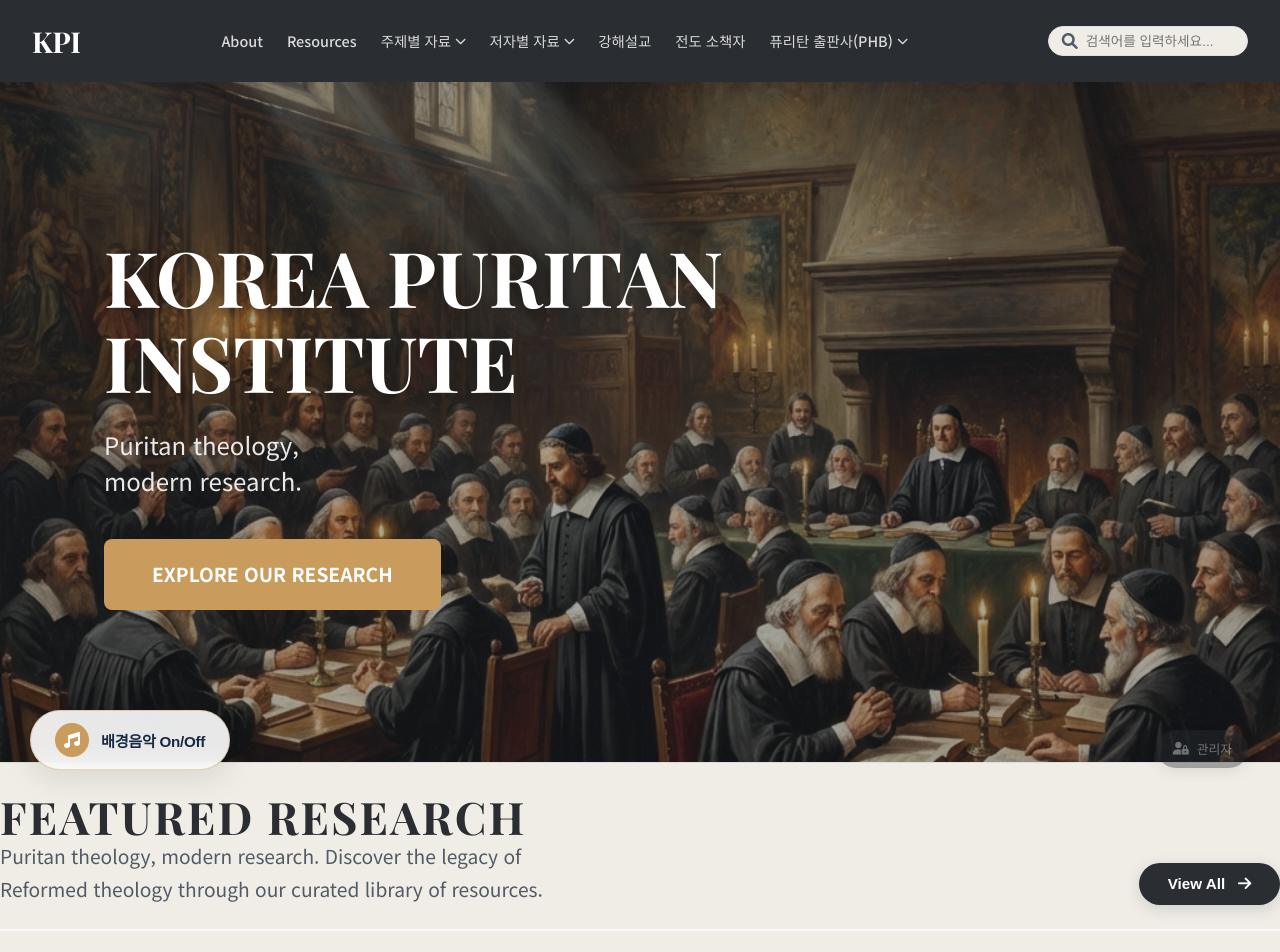
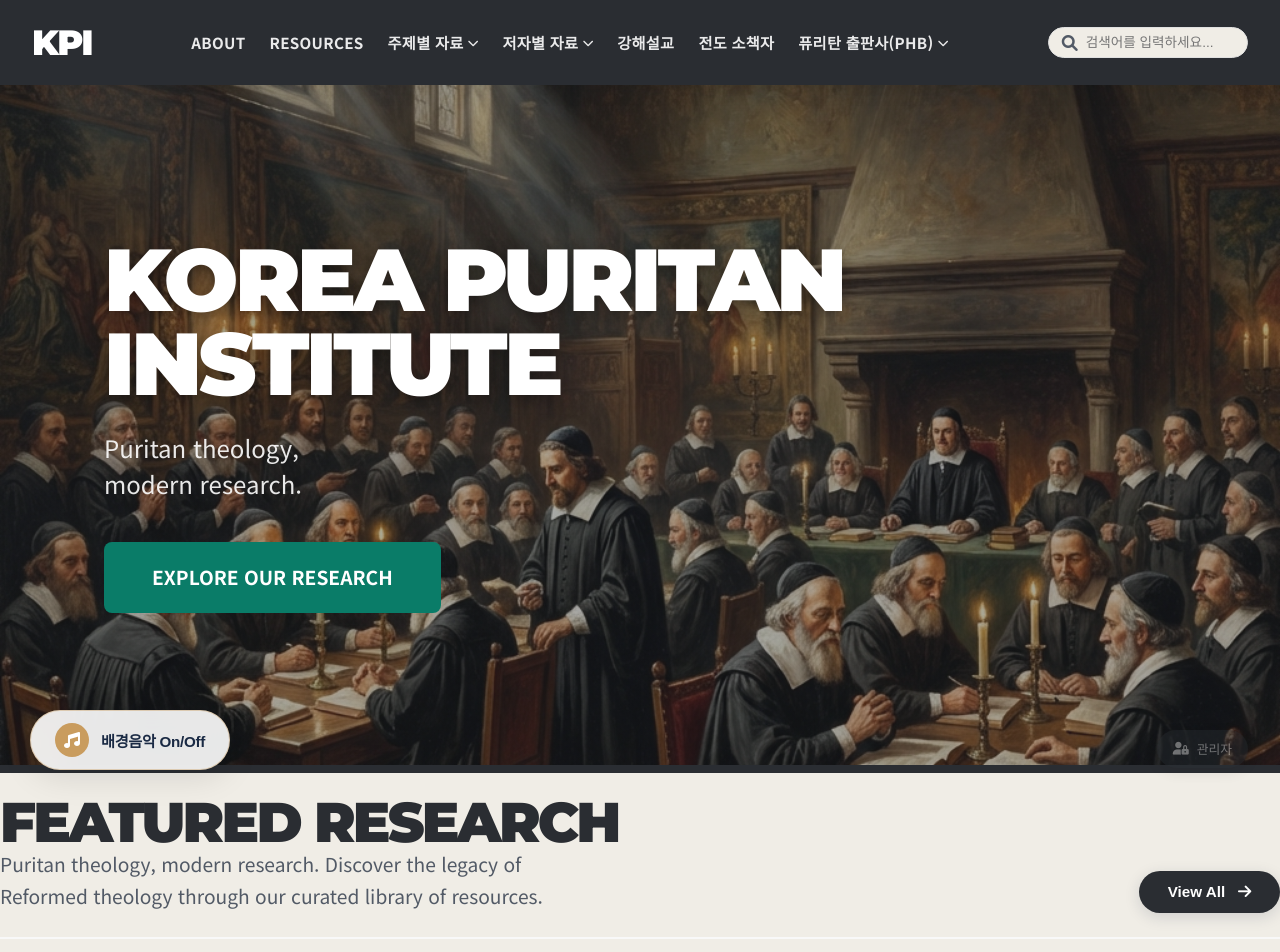
Before and after one commit to kpuritan/antigravity, a plain HTML site: page index.html in a window 1280 px wide. Shown: the top 952 px of the page. Drawn offline with nearby package versions, Linux system fonts and the light colour scheme; no server answers; a web font is replaced by a local one.

Commit message:
style: 현대적인 볼드 타이포그래피 및 딥그린 포인트 컬러 강화

```diff
--- a/style.css
+++ b/style.css
@@ -1,4 +1,4 @@
-@import url('https://fonts.googleapis.com/css2?family=Inter:wght@300;400;500;600&family=Playfair+Display:ital,wght@0,400;0,700;1,400&family=Noto+Sans+KR:wght@300;400;500;700&display=swap');
+@import url('https://fonts.googleapis.com/css2?family=Montserrat:wght@700;800;900&family=Inter:wght@300;400;500;600&family=Noto+Sans+KR:wght@300;400;500;700;900&display=swap');
 
 :root {
     --primary-color: #2a2d32;
@@ -34,8 +34,12 @@ h1,
 h2,
 h3,
 h4 {
-    font-family: 'Playfair Display', serif;
+    font-family: 'Montserrat', 'Noto Sans KR', sans-serif;
     color: var(--primary-color);
+    font-weight: 900;
+    /* Extra bold for titles */
+    text-transform: uppercase;
+    letter-spacing: -0.03em;
 }
 
 /* Header & Navigation */
@@ -57,26 +61,29 @@ header {
 }
 
 .logo {
-    font-family: 'Playfair Display', serif;
-    font-size: 1.8rem;
-    font-weight: 700;
+    font-family: 'Montserrat', sans-serif;
+    font-size: 2.2rem;
+    font-weight: 900;
     color: var(--white);
     text-decoration: none;
-    letter-spacing: -0.01em;
+    letter-spacing: -0.05em;
     flex-shrink: 0;
 }
 
 nav ul li a {
     text-decoration: none;
-    color: rgba(255, 255, 255, 0.82);
-    font-weight: 500;
-    font-size: 0.9rem;
+    color: rgba(255, 255, 255, 0.9);
+    font-weight: 700;
+    /* Bold English / Gothic feel */
+    font-size: 0.95rem;
     padding: 1rem 0;
     transition: var(--transition);
     display: flex;
     align-items: center;
     gap: 0.3rem;
     white-space: nowrap;
+    text-transform: uppercase;
+    letter-spacing: 0.02em;
 }
 
 nav ul li a:hover {
@@ -363,11 +370,12 @@ nav ul li:hover a i {
 
 .hero h1 {
     color: #ffffff;
-    font-size: 4.8rem;
+    font-size: 5.5rem;
     margin-bottom: 1.5rem;
-    line-height: 1.1;
-    font-weight: 600;
+    line-height: 0.95;
+    font-weight: 900;
     text-shadow: 0 4px 15px rgba(0, 0, 0, 0.3);
+    letter-spacing: -0.04em;
 }
 
 .hero p {
@@ -397,13 +405,12 @@ nav ul li:hover a i {
 }
 
 .cta-btn.primary {
-    background-color: #c99c5e;
-    /* Golden tan */
+    background-color: var(--secondary-color);
     color: #ffffff;
 }
 
 .cta-btn.primary:hover {
-    background-color: #b3884d;
+    background-color: var(--primary-color);
     transform: translateY(-3px);
     box-shadow: 0 5px 15px rgba(0, 0, 0, 0.3);
 }
@@ -448,20 +455,19 @@ nav ul li:hover a i {
 .section-title {
     display: grid;
     grid-template-columns: 1fr 2fr;
-    /* Double column layout like the image */
     gap: 3rem;
     margin-bottom: 5rem;
     text-align: left;
-    border-top: 1px solid #ddd;
-    padding-top: 2rem;
+    border-top: 8px solid var(--primary-color);
+    padding-top: 1.5rem;
 }
 
 .section-title h2 {
-    font-size: 2.8rem;
-    font-weight: 600;
+    font-size: 3.5rem;
+    font-weight: 900;
     text-transform: uppercase;
-    letter-spacing: 0.05em;
-    line-height: 1;
+    letter-spacing: -0.05em;
+    line-height: 0.9;
 }
 
 .section-title p {
```
